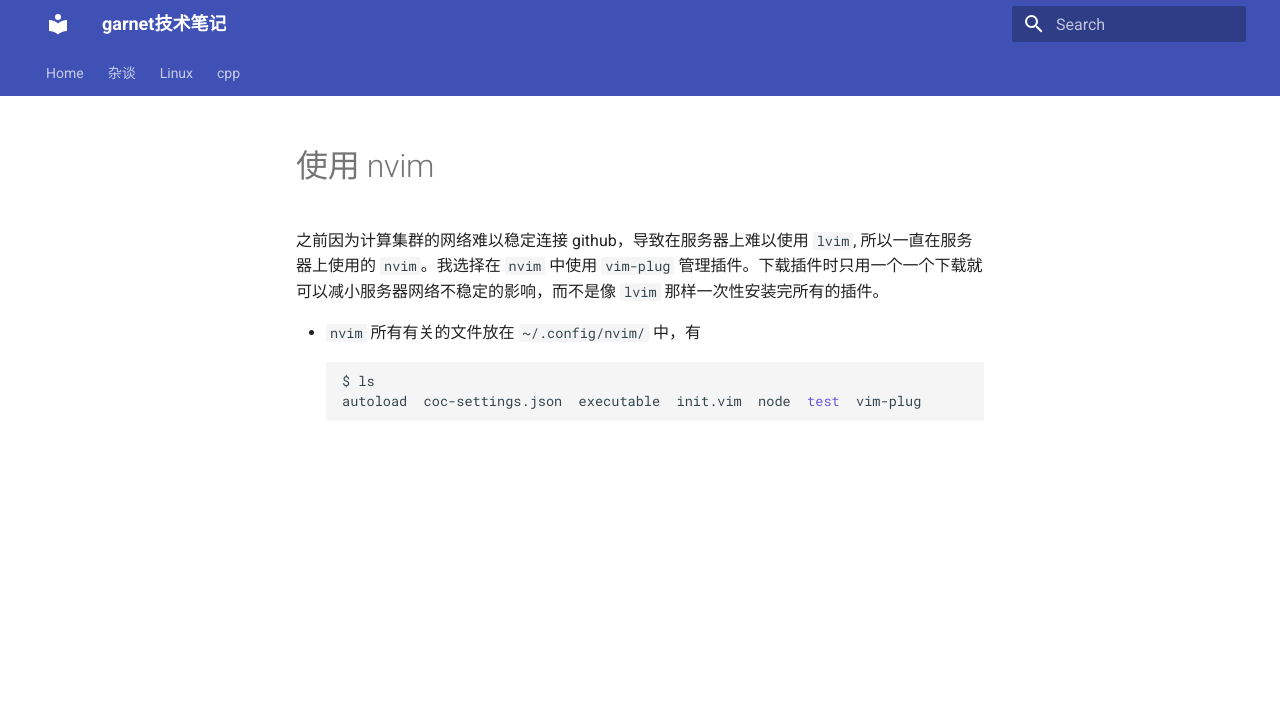
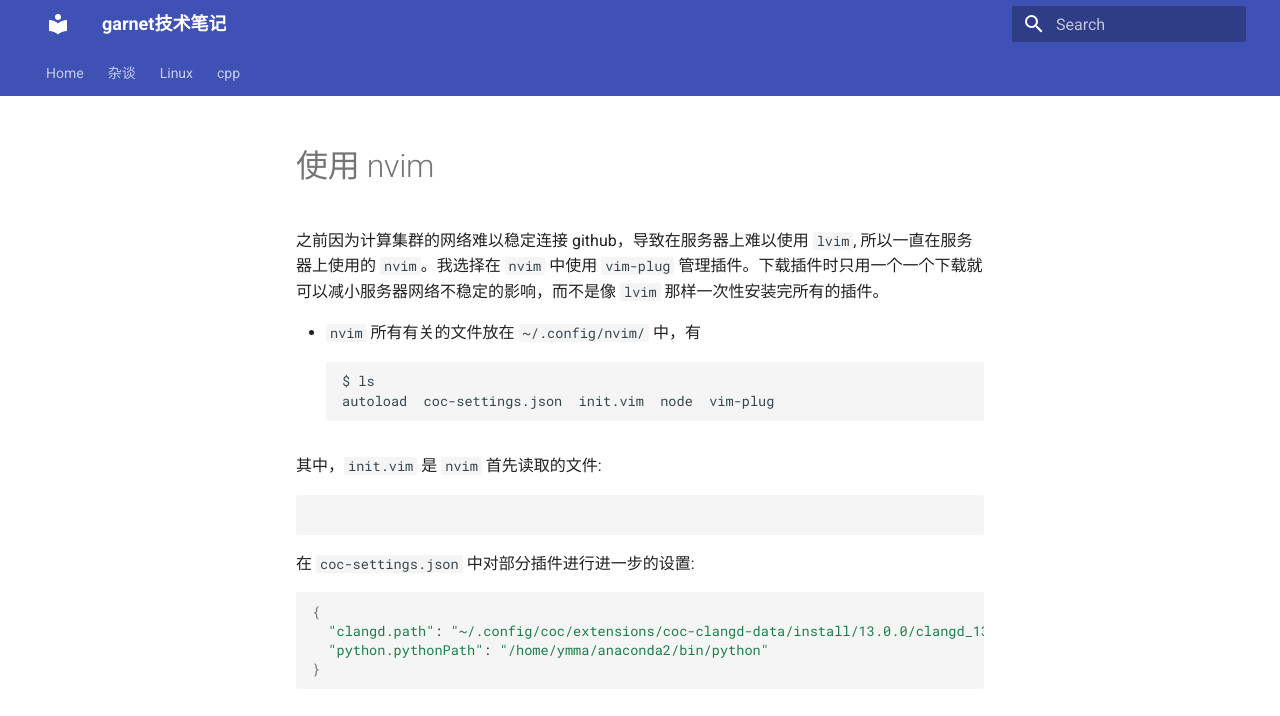
Before and after one commit to ymma98/technotes, an MkDocs documentation site: the page built from docs/Linux/vim_使用nvim.md, in a window 1280 px wide. Shown: the top 716 px of the page. Built offline with MkDocs 1.6.1 and Material for MkDocs 9.7.7, drawn with Linux system fonts in a browser that asks for light colours.

Commit message:
docs/Linux/vim_使用nvim.md updated from https://stackedit.cn/

````diff
--- a/docs/Linux/vim_使用nvim.md
+++ b/docs/Linux/vim_使用nvim.md
@@ -7,9 +7,23 @@
 * `nvim`  所有有关的文件放在 `~/.config/nvim/` 中，有
 ```bash
 $ ls
-autoload  coc-settings.json  executable  init.vim  node  test  vim-plug
+autoload  coc-settings.json  init.vim  node  vim-plug
+```
+
+其中，`init.vim` 是 `nvim` 首先读取的文件:
+```bash
+
+```
+
+
+在 `coc-settings.json` 中对部分插件进行进一步的设置:
+```bash
+{
+  "clangd.path": "~/.config/coc/extensions/coc-clangd-data/install/13.0.0/clangd_13.0.0/bin/clangd",
+  "python.pythonPath": "/home/ymma/anaconda2/bin/python"
+}
 ```
 
 <!--stackedit_data:
-eyJoaXN0b3J5IjpbMTMzMzA2NTM3MywtMTU5OTUwMjYxOV19
+eyJoaXN0b3J5IjpbLTM2MDEyNTcwMSwtMTU5OTUwMjYxOV19
 -->
````
